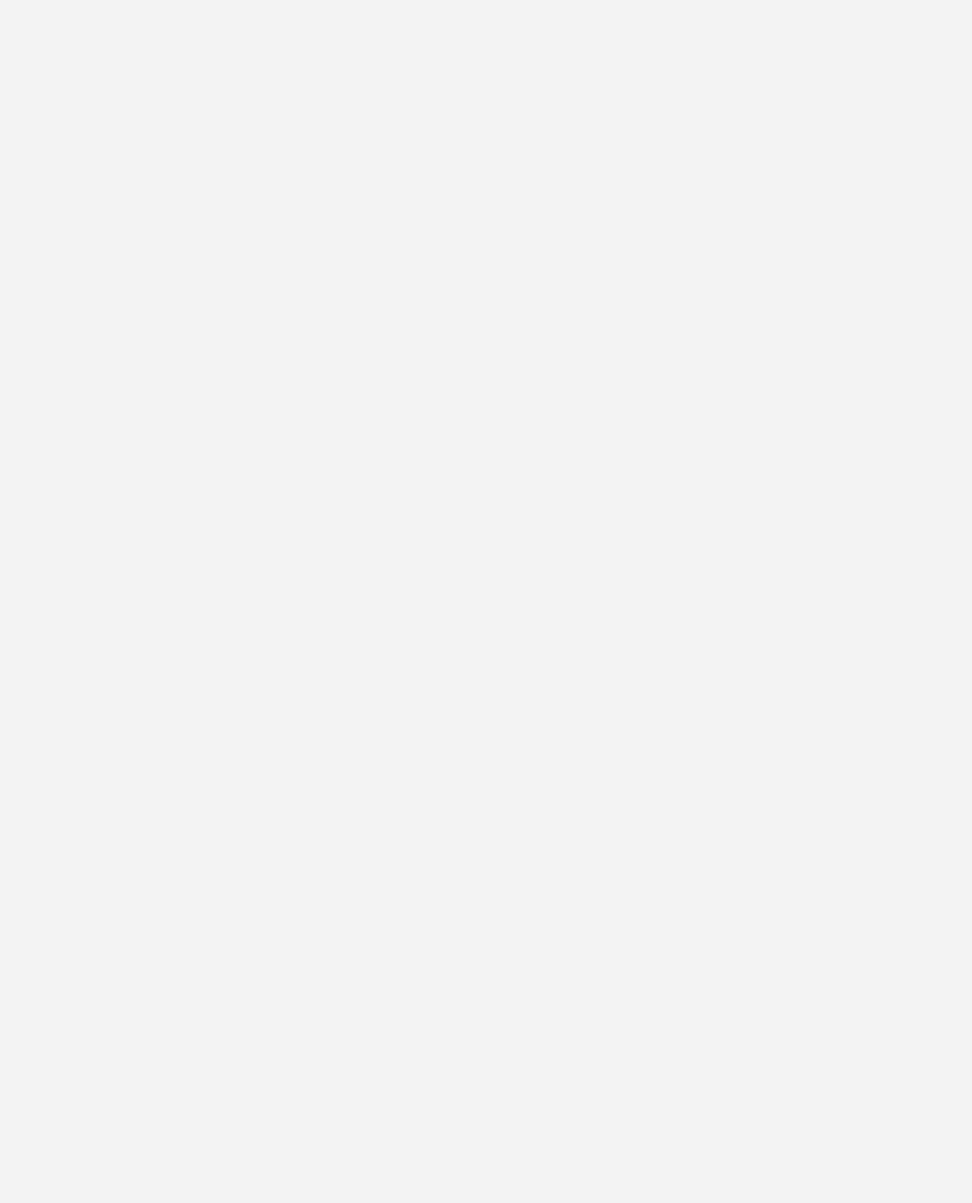
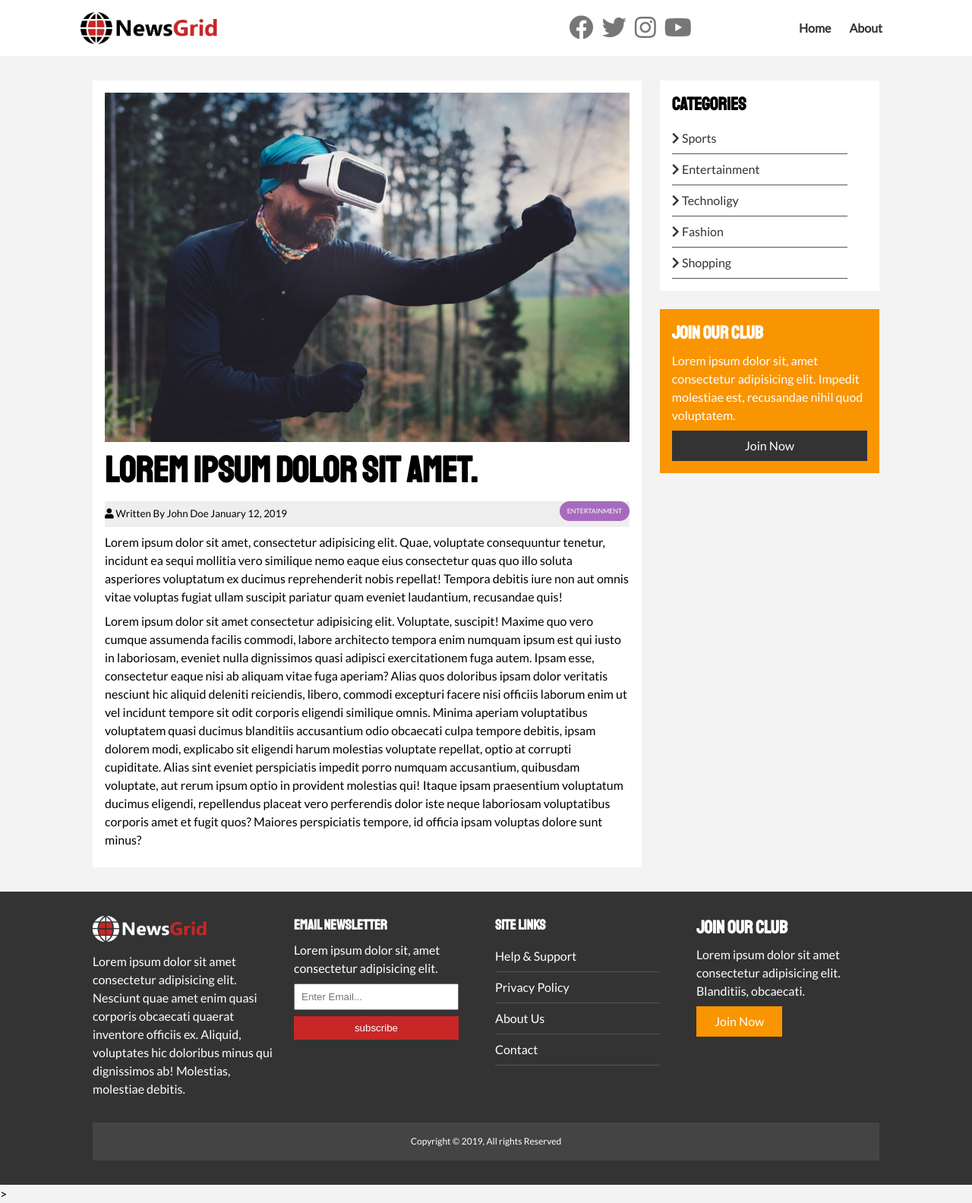
Before and after one commit to Sven-27/news-grid, a plain HTML site: page article.html in a window 1280 px wide. Shown: the whole page at 76% size. Before the commit the page ends 800 px from the top, so only its background shows below. Drawn offline with Linux system fonts and the light colour scheme.

Commit message:
finished

```diff
--- a/article.html
+++ b/article.html
@@ -6,9 +6,93 @@
     <link rel="stylesheet" href="https://use.fontawesome.com/releases/v5.15.1/css/all.css" integrity="sha384-vp86vTRFVJgpjF9jiIGPEEqYqlDwgyBgEF109VFjmqGmIY/Y4HV4d3Gp2irVfcrp" crossorigin="anonymous">
     <link rel="stylesheet" href="css/style.css">
     <link rel="stylesheet" media="screen and (max-width: 768px)" href="css/mobile.css">
-    <title>News Grid | Articles</title>
+    <title>News Grid | Latest News</title>
 </head>
 <body>
+    <nav id="main-nav">
+      <div class="container">
+        <img src="img/logo.png" alt="NewsGrid" class="logo">
+        <div class="social">
+          <a href="http://facebook.com" target="_blank"><i class="fab fa-facebook fa-2x"></i></a>
+          <a href="http://twitter.com" target="_blank"><i class="fab fa-twitter fa-2x"></i></a>
+          <a href="http://instagram.com" target="_blank"><i class="fab fa-instagram fa-2x"></i></a>
+          <a href="http://youtube.com" target="_blank"><i class="fab fa-youtube fa-2x"></i></a>
+        </div>
+        <ul>
+          <li><a href="index.html">Home</a></li>
+          <li><a href="about.html">About</a></li>
+        </ul>
+      </div>
+    </nav>
+  <section id="article">
+      <div class="container">
+          <div class="page-container">
+              <article class="card">
+                  <img src="img/articles/ent1.jpg" alt="">
+                  <h1 class="l-heading">Lorem ipsum dolor sit amet.</h1>
+                  <div class="meta">
+                      <small>
+                          <i class="fas fa-user"></i> Written By John Doe January 12, 2019
+                      </small>
+                      <div class="category category-ent">Entertainment</div>
+                  </div>
+                  <p>
+                      Lorem ipsum dolor sit amet, consectetur adipisicing elit. Quae, voluptate consequuntur tenetur, incidunt ea sequi mollitia vero similique nemo eaque eius consectetur quas quo illo soluta asperiores voluptatum ex ducimus reprehenderit nobis repellat! Tempora debitis iure non aut omnis vitae voluptas fugiat ullam suscipit pariatur quam eveniet laudantium, recusandae quis!
+                  </p>
+                  <p>Lorem ipsum dolor sit amet consectetur adipisicing elit. Voluptate, suscipit! Maxime quo vero cumque assumenda facilis commodi, labore architecto tempora enim numquam ipsum est qui iusto in laboriosam, eveniet nulla dignissimos quasi adipisci exercitationem fuga autem. Ipsam esse, consectetur eaque nisi ab aliquam vitae fuga aperiam? Alias quos doloribus ipsam dolor veritatis nesciunt hic aliquid deleniti reiciendis, libero, commodi excepturi facere nisi officiis laborum enim ut vel incidunt tempore sit odit corporis eligendi similique omnis. Minima aperiam voluptatibus voluptatem quasi ducimus blanditiis accusantium odio obcaecati culpa tempore debitis, ipsam dolorem modi, explicabo sit eligendi harum molestias voluptate repellat, optio at corrupti cupiditate. Alias sint eveniet perspiciatis impedit porro numquam accusantium, quibusdam voluptate, aut rerum ipsum optio in provident molestias qui! Itaque ipsam praesentium voluptatum ducimus eligendi, repellendus placeat vero perferendis dolor iste neque laboriosam voluptatibus corporis amet et fugit quos? Maiores perspiciatis tempore, id officia ipsam voluptas dolore sunt minus?</p>
+              </article>
+              <aside class="categories card">
+                  <h2>Categories</h2>
+                  <ul class="list">
+                      <li><a href="#"><i class="fas fa-chevron-right"></i> Sports</a></li>
+                      <li><a href="#"><i class="fas fa-chevron-right"></i> Entertainment</a></li>
+                      <li><a href="#"><i class="fas fa-chevron-right"></i> Technoligy</a></li>
+                      <li><a href="#"><i class="fas fa-chevron-right"></i> Fashion</a></li>
+                      <li><a href="#"><i class="fas fa-chevron-right"></i> Shopping</a></li>
+                  </ul>
+              </aside>
+              <aside class="card bg-secondary">
+                <h2>Join Our Club</h2>
+                <p>Lorem ipsum dolor sit, amet consectetur adipisicing elit. Impedit molestiae est, recusandae nihil quod voluptatem.</p>
+                <a href="" class="btn btn-dark btn-block">Join Now</a>
+            </aside>
+          </div>
+      </div>
+  </section>
 
-</body>
+  <!-- Footer -->
+  <footer id="main-footer" class="py-2">
+      <div class="container footer-container">
+          <div>
+          <img src="img/logo_light.png" alt="NewsGrid">
+          <p>Lorem ipsum dolor sit amet consectetur adipisicing elit. Nesciunt quae amet enim quasi corporis obcaecati quaerat inventore officiis ex. Aliquid, voluptates hic doloribus minus qui dignissimos ab! Molestias, molestiae debitis.</p>
+      </div>
+      <div>
+          <h3>Email Newsletter</h3>
+          <p>Lorem ipsum dolor sit, amet consectetur adipisicing elit.</p>
+          <form>
+              <input type="email" placeholder="Enter Email...">
+              <input type="submit" value="subscribe" class="btn btn-primary">
+          </form>
+      </div>
+      <div>
+          <h3>Site Links</h3>
+          <ul class="list">
+              <li><a href="#">Help & Support</a></li>
+              <li><a href="#">Privacy Policy</a></li>
+              <li><a href="#">About Us</a></li>
+              <li><a href="#">Contact</a></li>
+          </ul>
+      </div>
+      <div>
+          <h2>Join Our Club</h2>
+          <p>Lorem ipsum dolor sit amet consectetur adipisicing elit. Blanditiis, obcaecati.</p>
+          <a href="#" class="btn btn-secondary">Join Now</a>
+      </div>
+      <div>
+          <p>Copyright &copy; 2019, All rights Reserved</p>
+      </div>
+      </div>
+  </footer>
+  </body>>
 </html>
--- a/css/mobile.css
+++ b/css/mobile.css
@@ -0,0 +1,58 @@
+/* navigation */
+#main-nav .social{
+    display: none;
+}
+
+#main-nav .container{
+    grid-template-columns: 1fr;
+    grid-gap: 1.2rem;
+}
+
+#main-nav ul,
+#main-nav .logo{
+    justify-self: center;
+}
+
+#main-nav ul li a{
+    padding: .5rem;
+}
+
+#home-articles .articles-container{
+    grid-template-columns: repeat(2, 1fr);
+}
+
+#home-articles .articles-container > *:first-child,
+#home-articles .articles-container > *:last-child{
+    grid-template-columns: 1fr;
+    grid-column: 1;
+}
+
+@media(max-width: 600px){
+    /* stack grid items */
+    #showcase .showcase-container,
+    #home-articles .articles-container,
+    #main-footer .footer-container{
+        grid-template-columns: 1fr;
+    }
+    #main-footer .footer-container > *:last-child{
+        grid-column: 1;
+    }
+
+    #main-footer .footer-container > *:first-child,
+    #main-footer .footer-container > *:nth-child(2) {
+        border-bottom: #444 dotted 1px;
+        padding-bottom: 1rem;
+    }
+
+    .page-container{
+        grid-template-columns: 1fr;
+        text-align: center;
+    }
+    .page-container > *:first-child{
+        grid-row: 1;
+    }
+
+    .l-heading{
+        font-size: 2rem;
+    }
+}
--- a/css/style.css
+++ b/css/style.css
@@ -108,7 +108,7 @@
   }
 
   .bg-secondary{
-      background: var(--primary-color);
+      background: var(--secondary-color);
       color: #fff;
   }
 
@@ -137,6 +137,10 @@
     .p-1{ padding: 1.5rem; }
     .p-2{ padding: 2rem; }
     .p-3{ padding: 3rem; }
+
+  .l-heading{
+      font-size: 3rem;
+  }
 
     .list li{
         padding: .5rem 0;
@@ -264,6 +268,18 @@
     grid-column: 2 / span 2;
 }
 
+#article .meta{
+    display: flex;
+    justify-content: space-between;
+    align-items: center;
+    background: #eee;
+    padding: 0.5;
+}
+
+.article .meta .category{
+    margin-top: .4rem;
+}
+
 /* Footer */
 #main-footer{
     background: var(--dark-color);
```
